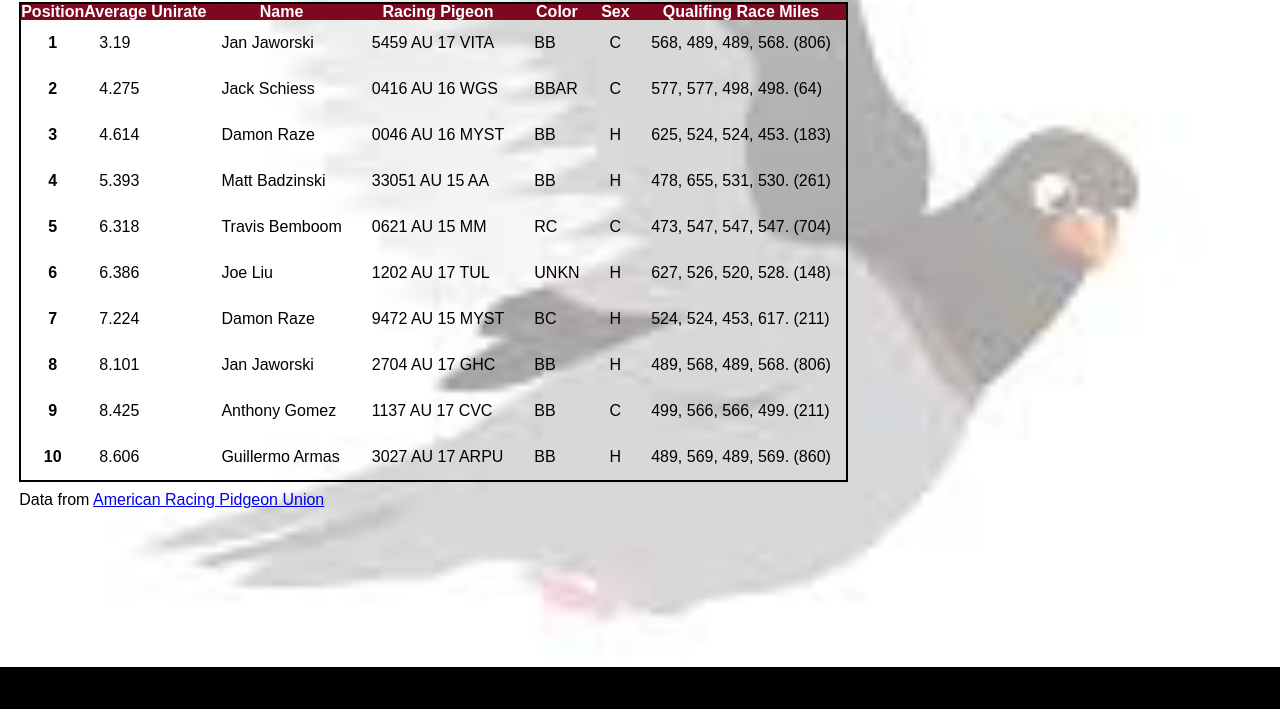
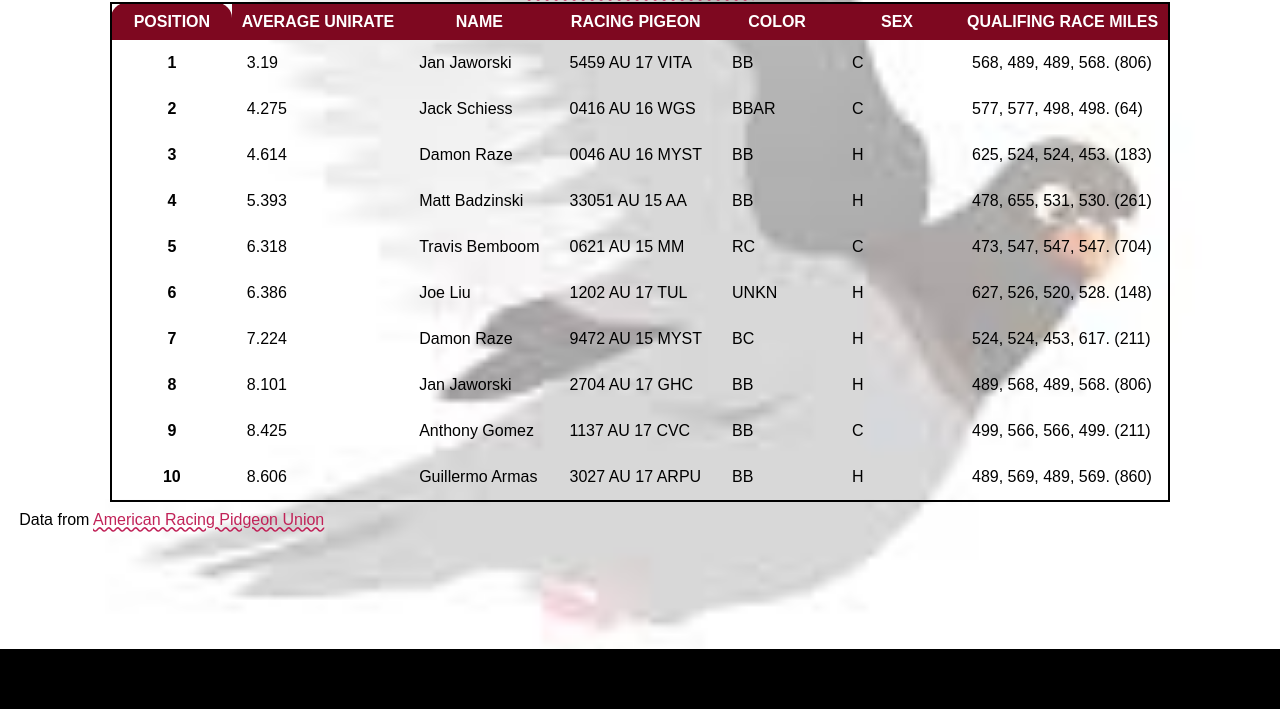
Before and after one commit to gracechang1004/homework_3, a plain HTML site: page index.html in a window 1280 px wide. Shown: the part 91-800 px from the top of the page. Drawn offline with Linux system fonts and the light colour scheme; a web font is replaced by a local one.

Commit message:
worked on table and icon

```diff
--- a/css/style.css
+++ b/css/style.css
@@ -40,15 +40,29 @@ p{
   padding-top: 10px;
 }
 
-a{}
+a{
+	font-size: 16px;
+	color: #C12258;
+	text-decoration-line: underline;
+	text-decoration-style: wavy;
+}
 
 table{
     border: 2px solid black;
+    margin-left:auto;
+    margin-right:auto;
+    border-radius: 15px 15px 15px 15px;
 }
 
 .colhead{
   background-color: #7e0820;
   color: white;
+  min-width: 100px;
+  padding: 10px;
+  color: white;
+  text-align: center;
+  text-transform: uppercase;
+  background-color: #7e0820;
 }
 
 .rowhead{}
@@ -61,7 +75,15 @@ tr{}
 
 *{}
 
-thead tr:first-child th:first-child{}
+thead tr:first-child th:first-child{
+	border-top-left-radius: 15px;
+	border-top-right-radius: 15px;
+}
+
+tbody tr:last-child th:last-child{
+	border-bottom-left-radius: 15px;
+	border-bottom-right-radius: 15px;
+}
 
 footer{
   position:fixed;
@@ -71,4 +93,5 @@ footer{
   background:black;
   text-align:center;
   color: white;
+  min-height: 60px;
 }
--- a/index.html
+++ b/index.html
@@ -2,10 +2,10 @@
 <html lang="en">
   <head>
     <meta charset="UTF-8">
-	<link rel="stylesheet" type="text/css" href="css/html5reset.css">
+    <link rel="stylesheet" type="text/css" href="css/html5reset.css">
     <link rel="stylesheet" type="text/css" href="css/style.css">
     <link href="https://fonts.googleapis.com/css?family=Andika&display=swap" rel="stylesheet">
-    <link rel="shortcut icon" type="image/png" href="images/pigeon-icon.png">
+    <link rel="shortcut icon" type="image/png" href="images/dove-512.png">
 
     <!-- Image by <a href="https://pixabay.com/users/chiplanay-1971251/?utm_source=link-attribution&amp;utm_medium=referral&amp;utm_campaign=image&amp;utm_content=3303111">chiplanay</a> from <a href="https://pixabay.com/?utm_source=link-attribution&amp;utm_medium=referral&amp;utm_campaign=image&amp;utm_content=3303111">Pixabay</a> -->
     <title>AU National Old Bird Hall of Fame Marathon Distance</title>
```
Also changed, not shown: images/dove-512.png (added).
